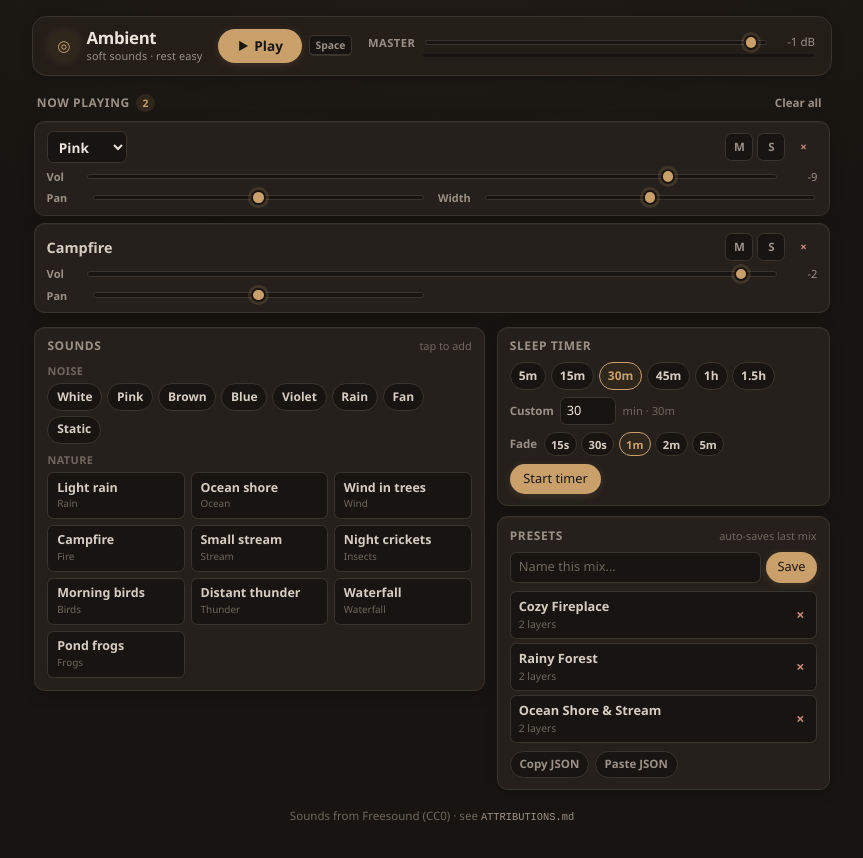
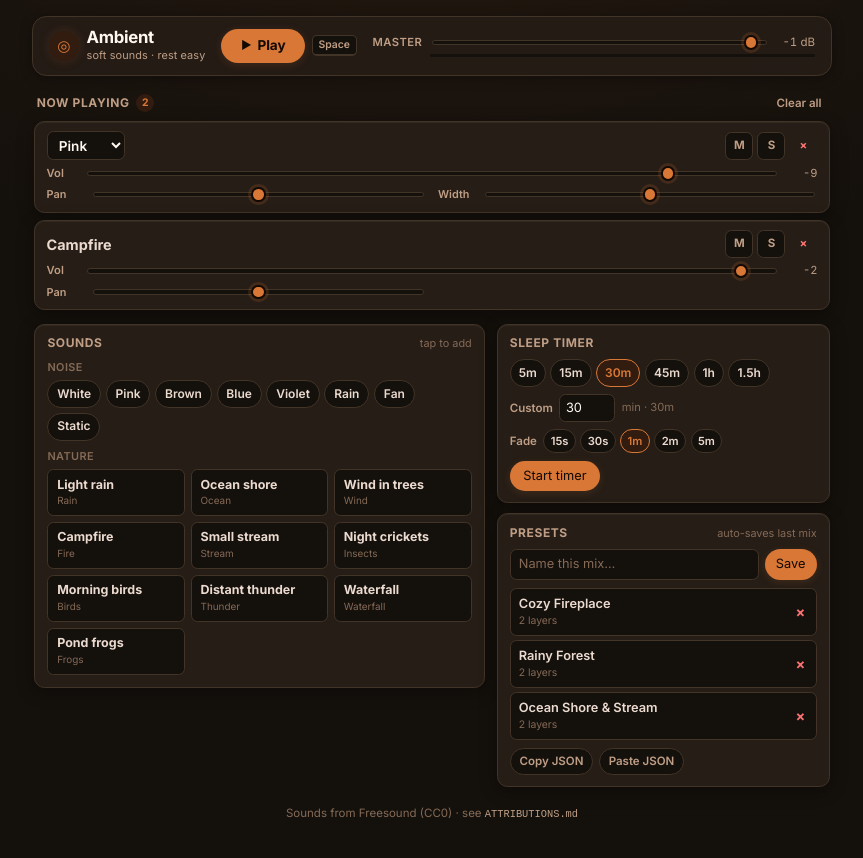
Before and after one commit to CyberOoHim/ambient-sound, a Svelte app: page / in a window 1280 px wide. Shown: the top 858 px of the page, without its empty margins (208-1071 px from the left). Built offline with nearby package versions, Linux system fonts and the light colour scheme.

Commit message:
feat: implement terracotta-inspired theme and integrate Inter font via app stylesheet

```diff
--- a/index.html
+++ b/index.html
@@ -4,6 +4,12 @@
     <meta charset="UTF-8" />
     <link rel="icon" type="image/svg+xml" href="/favicon.svg" />
     <meta name="viewport" content="width=device-width, initial-scale=1.0" />
+    <link rel="preconnect" href="https://fonts.googleapis.com" />
+    <link rel="preconnect" href="https://fonts.gstatic.com" crossorigin />
+    <link
+      href="https://fonts.googleapis.com/css2?family=Inter:wght@400;500;600;700&display=swap"
+      rel="stylesheet"
+    />
     <title>Ambient — soft sounds</title>
   </head>
   <body>
--- a/src/app.css
+++ b/src/app.css
@@ -1,45 +1,53 @@
 :root {
   color-scheme: dark;
   /*
-   * Stable warm neutrals — single amber family, low chroma deltas.
-   * Surfaces step by lightness only; accents share one hue.
+   * Warm Terracotta Orange & Charcoal Obsidian palette.
+   * High contrast text, stable warm lightness steps, soft non-glaring warm orange accent.
    */
-  --bg: #171411;
-  --bg-elevated: #1e1a16;
-  --card: #25201b;
-  --card-soft: #2c2721;
-  --text: #ebe4db;
-  --text-soft: #d6cdc2;
-  --muted: #9a9086;
-  --muted-soft: #6f675f;
-  --border: #3a342e;
-  --border-soft: #463f38;
-  /* Amber accent — same hue for hover / dim / glow */
-  --accent: #c9a06a;
-  --accent-hover: #d4af7a;
-  --accent-dim: #2f261c;
-  --accent-glow: rgba(201, 160, 106, 0.16);
-  --accent-ink: #1a1510;
-  /* Status colors stay warm-adjacent and desaturated */
-  --success: #9aab8e;
-  --danger: #c98a7a;
-  --danger-dim: #2e221f;
-  --solo: #c9b07a;
-  --solo-dim: #2e281c;
+  --bg: #14100c;
+  --bg-elevated: #1c1611;
+  --card: #251d16;
+  --card-soft: #2e241c;
+  --text: #fff8f0;
+  --text-soft: #ebdacf;
+  --muted: #bf9e85;
+  --muted-soft: #856a56;
+  --border: #423427;
+  --border-soft: #564434;
+
+  /* Soft Warm Terracotta Orange Accent */
+  --accent: #d97736;
+  --accent-hover: #e58746;
+  --accent-dim: #321c10;
+  --accent-glow: rgba(217, 119, 54, 0.16);
+  --accent-ink: #120902;
+
+  /* Harmonized Status Colors */
+  --success: #34d399;
+  --danger: #f87171;
+  --danger-dim: #381616;
+  --solo: #fbbf24;
+  --solo-dim: #342409;
+
   --radius-sm: 0.4rem;
   --radius: 0.65rem;
   --radius-lg: 0.9rem;
   --radius-pill: 999px;
-  --shadow-soft: 0 2px 12px rgba(0, 0, 0, 0.2);
-  --shadow-card: 0 1px 0 rgba(255, 245, 230, 0.03) inset, 0 4px 16px rgba(0, 0, 0, 0.16);
+
+  --shadow-soft: 0 2px 12px rgba(0, 0, 0, 0.35);
+  --shadow-card: 0 1px 0 rgba(254, 243, 199, 0.05) inset, 0 4px 18px rgba(0, 0, 0, 0.32);
+
   --space-xs: 0.25rem;
   --space-sm: 0.4rem;
   --space-md: 0.65rem;
   --space-lg: 1rem;
+
   --font:
+    'Inter',
     'Segoe UI',
     system-ui,
     -apple-system,
+    BlinkMacSystemFont,
     'Helvetica Neue',
     sans-serif;
   font-family: var(--font);
@@ -62,9 +70,9 @@ body {
   margin: 0;
   min-width: 320px;
   min-height: 100svh;
-  /* Single soft wash — no multi-hue hotspots */
+  /* Atmospheric soft terracotta wash */
   background:
-    radial-gradient(ellipse 100% 70% at 50% -10%, rgba(201, 160, 106, 0.06) 0%, transparent 55%),
+    radial-gradient(ellipse 100% 70% at 50% -10%, rgba(217, 119, 54, 0.07) 0%, transparent 60%),
     var(--bg);
 }
 
```
